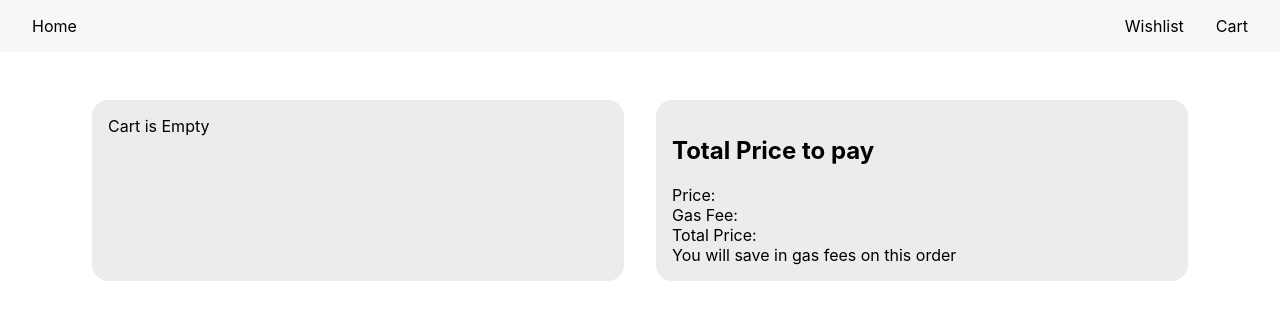
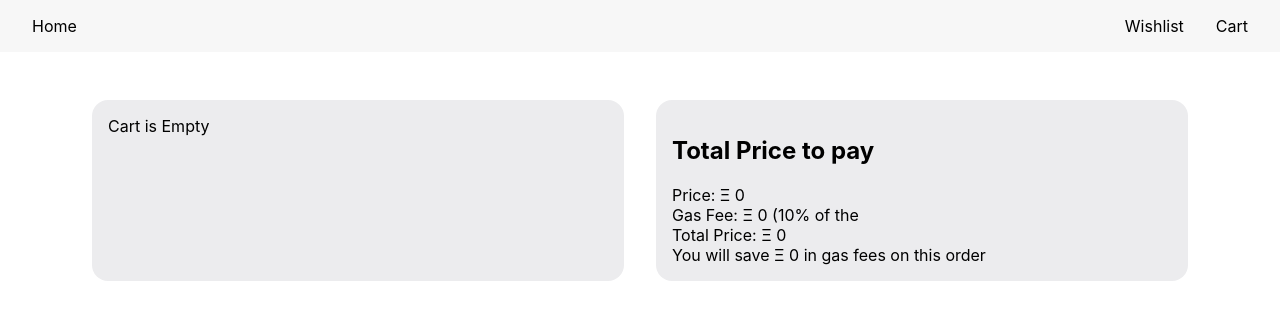
Before and after one commit to shaedrizwan/CryptoCart-buy-crpyto-collectibles, a React (Create React App) app in the folder cryptocart/: page /cart in a window 1280 px wide. Shown: the top 320 px of the page. Built offline with nearby package versions, Linux system fonts and the light colour scheme.

Commit message:
style: cart page styling updated

```diff
--- a/cryptocart/src/pages/cart.js
+++ b/cryptocart/src/pages/cart.js
@@ -5,6 +5,13 @@ import {useCart} from "../CartContext";
 
 export function Cart(){
     const {cartState,cartDispatch} = useCart();
+
+    let {price} = cartState.reduce(function(previousValue, currentValue) {
+        return {
+          price: previousValue.price + currentValue.price
+        }
+      },{price:0});
+
     return(
         <div className="cart-main">
             <div className="cart-pr-wrapper">
@@ -23,10 +30,10 @@ export function Cart(){
             </div>
             <div className="cart-checkout">
                 <h2>Total Price to pay</h2>
-                <div>Price:</div>
-                <div>Gas Fee:</div>
-                <div>Total Price:</div>
-                <div>You will save in gas fees on this order</div>
+                <div>Price: Ξ {price}</div>
+                <div>Gas Fee: Ξ {price*0.1} (10% of the </div>
+                <div>Total Price: Ξ {price + price*0.1}</div>
+                <div>You will save Ξ {price*0.05} in gas fees on this order</div>
             </div>
         </div>
     )
--- a/cryptocart/src/pages/home.js
+++ b/cryptocart/src/pages/home.js
@@ -5,7 +5,7 @@ import { Link } from "react-router-dom";
 export function Home(){
     return(
         <div className="home-container">
-            <img class="hero-image" alt="hero" src="https://cdn.mos.cms.futurecdn.net/oDCbWLXGzGoSbhWq9BqaQ5-1200-80.jpg"/>
+            <img class="hero-image" alt="hero" src="../assets/meebits.jpg"/>
             <div className="title-main">Categories</div>
             <div className="categories-container">
                 <div className="category">
--- a/cryptocart/src/productsDB.js
+++ b/cryptocart/src/productsDB.js
@@ -5,7 +5,7 @@ export const ProductsDB = {
             name:"Bored Ape Yacht Club",
             image:"https://lh3.googleusercontent.com/gzH7j0GKo_6iEcOWOck5uI9cQzzujssHWdRTl69c9Ugvv8WApNFdkcu46SwX8LKt28IKgW9-2uto68HQSsdzMuni9RCvscP9raLRIg=s0",
             slug:"bored-ape-yatch-club",
-            price:"3.5",
+            price:3.5,
             owner:"tyronejkd",
             description:"enter description here",
             category:"art",
@@ -16,7 +16,7 @@ export const ProductsDB = {
             name:"Cyberpunkz - #416",
             image:"https://lh3.googleusercontent.com/u8WNtWVCnOYctbWfwt1THXUsLwuzIgmgcpg6Wv1Acuh9oDUmATwaLX55vlTihNoy6K1zJx3UQL1ZWGb2yiMUWnYCM4jvINb9NwnDGw=s0",
             slug:"cyberpunkz-416",
-            price:"0.832",
+            price:0.832,
             owner:"International Megadigital",
             description:"enter description here",
             category:"art",
@@ -27,7 +27,7 @@ export const ProductsDB = {
             name:"Crypterior #129",
             image:"https://lh3.googleusercontent.com/ijo4IwxIfjcEpNiNMTSU0jryPl23sgSS1x1ZeyzK6tcQuxCwUp8XpgGQQJGFFyi-BT8A6D1cMVZ13JI4ChXVdO1TasorI_WVpOrAzw=s0",
             slug:"crypterior-129",
-            price:"0.099",
+            price:0.099,
             owner:"Dr Burry",
             description:"enter description here",
             category:"art",
@@ -37,7 +37,7 @@ export const ProductsDB = {
             name:"Crypterior #129",
             image:"https://lh3.googleusercontent.com/ijo4IwxIfjcEpNiNMTSU0jryPl23sgSS1x1ZeyzK6tcQuxCwUp8XpgGQQJGFFyi-BT8A6D1cMVZ13JI4ChXVdO1TasorI_WVpOrAzw=s0",
             slug:"crypterior-129",
-            price:"0.099",
+            price:0.099,
             owner:"Dr Burry",
             description:"enter description here",
             category:"art",
--- a/cryptocart/src/stylesheets/home.css
+++ b/cryptocart/src/stylesheets/home.css
@@ -72,7 +72,7 @@
 
 
 @media (max-width:800px){
-    .product-card{
+    .product-wrap{
         margin: 0rem;
         padding: 1rem;
         box-shadow: none;
```
Also changed, not shown: cryptocart/public/assets/meebits.jpg (added).
